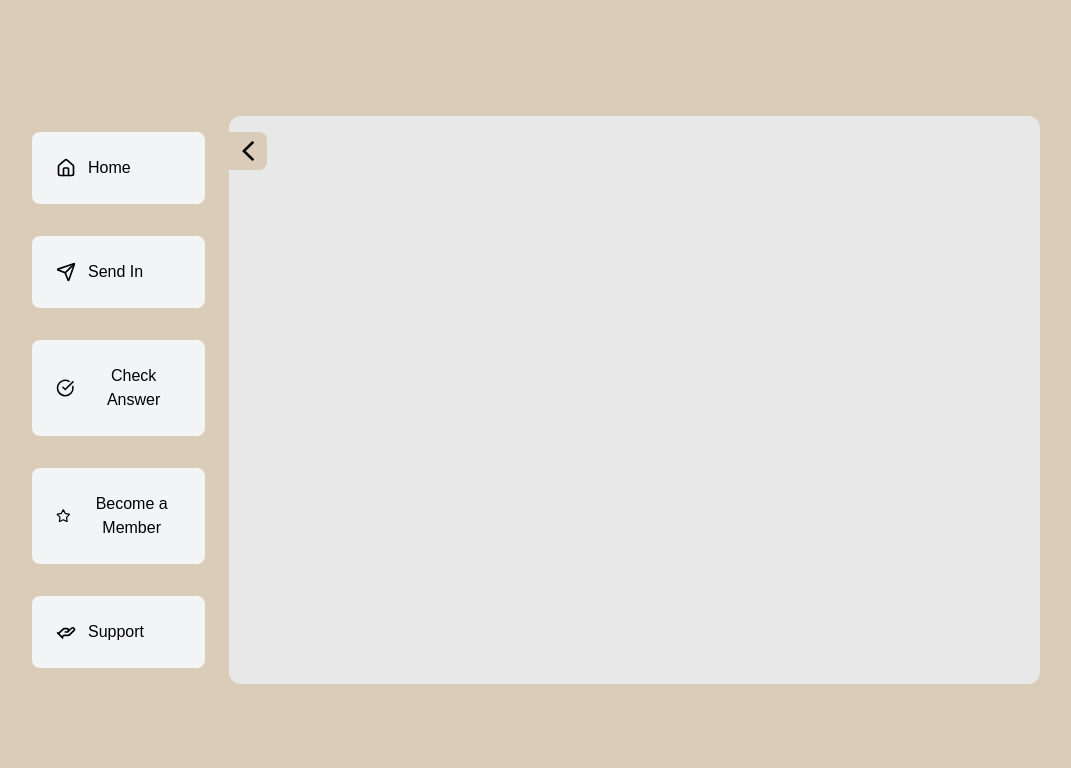
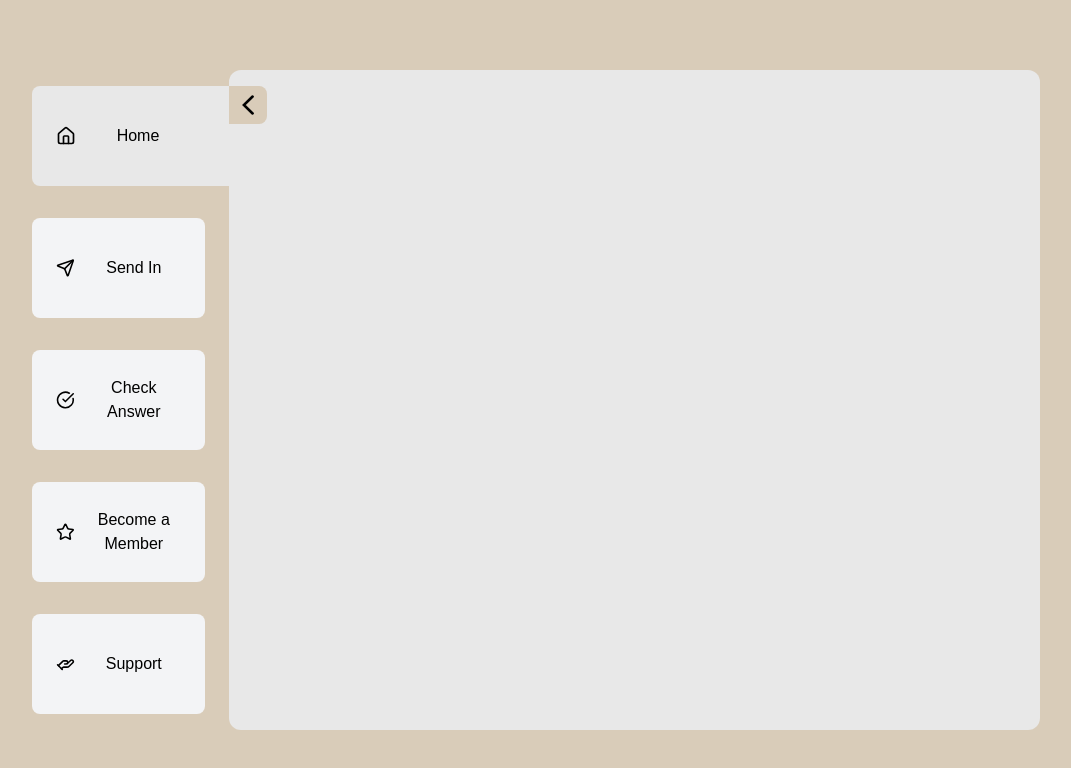
Before and after one commit to jensmjahle/mushroom-identification-frontend, a Vue app: page /user in a window 1280 px wide. Shown: the top 768 px of the page, without its empty margins (112-1183 px from the left). Built offline with nearby package versions, Linux system fonts and the light colour scheme.

Commit message:
Give the sidebar buttons a active state wihle also fixing text reshaping when active

```diff
--- a/src/assets/tailwind.css
+++ b/src/assets/tailwind.css
@@ -41,12 +41,16 @@ html, body, #app {
     @apply w-20 items-center;
   }
 
-  .user-sidebar-active {
-    @apply bg-green-900 text-white font-semibold;
+  .user-sidebar-button {
+    @apply flex items-center gap-3 p-6 h-[100px] rounded-lg bg-gray-100;
+  }
+  .user-sidebar-button-active {
+    @apply w-[250%] bg-[#E8E8E8];
   }
 
-  .user-sidebar-button {
-    @apply flex items-center gap-3 p-6 rounded-lg bg-gray-100 hover:bg-gray-200 text-black transition;
+  .user-sidebar-text {
+    @apply block whitespace-normal break-words;
+    width: 100px
   }
 
   .user-sidebar.collapsed .user-sidebar-text {
```
